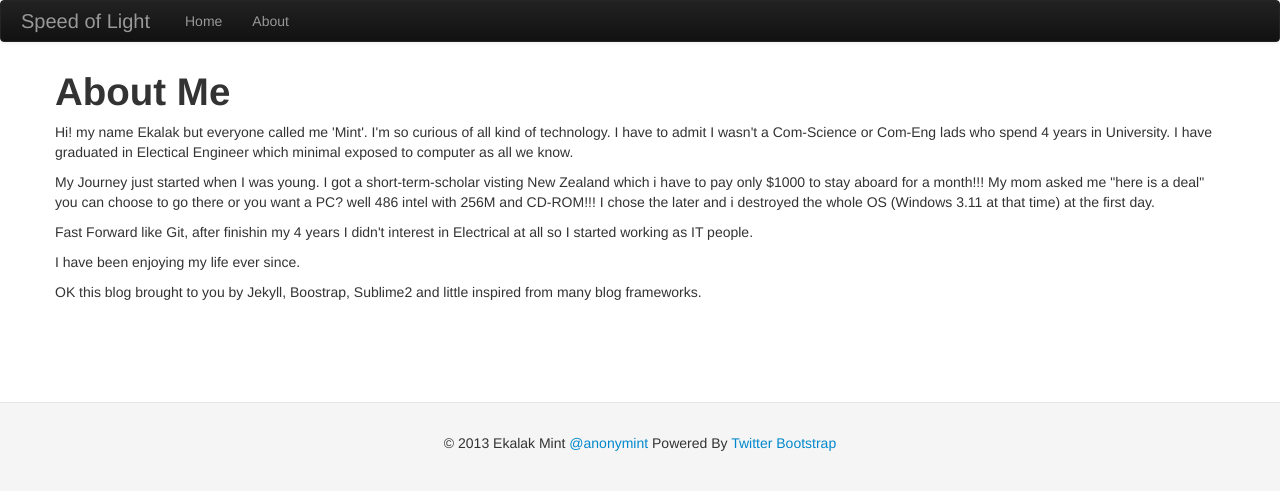
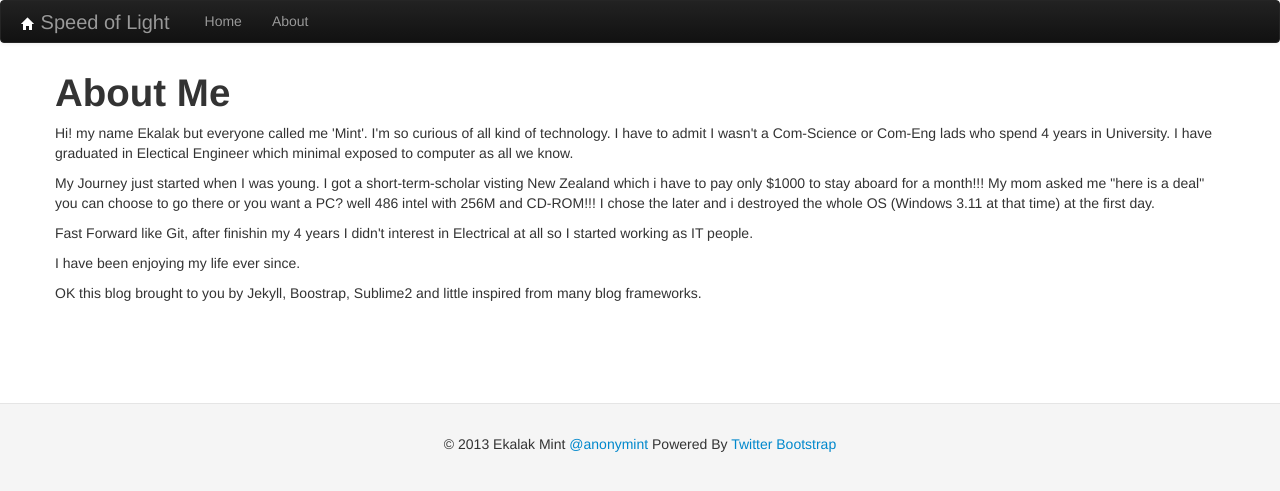
Before and after one commit to anonymint/anonymint.github.com, a Jekyll site: the page built from about.md, in a window 1280 px wide. Shown: the top 491 px of the page. Built offline with Jekyll 4.4.1, drawn with Linux system fonts in a browser that asks for light colours.

```diff
--- a/_layouts/default.html
+++ b/_layouts/default.html
@@ -19,7 +19,7 @@
             			<span class="icon-bar"></span>
             			<span class="icon-bar"></span>
           			</button>
-					<a class="brand"href="/index.html">Speed of Light</a>
+					<a class="brand" href="/index.html"><i class="icon-home icon-white"></i> Speed of Light</a>
 					<!-- <ul class="nav">
 						<li><a href="/index.html">Home</a></li>
 						<li><a href="/about.html">About</a></li>
@@ -56,5 +56,6 @@
 		<!-- Script here to make page load faster-->
 		<script src="{{BASE_PATH}}/assets/jquery/jquery-1.9.1.min.js"></script>
 		<script src="{{BASE_PATH}}/assets/bootstrap/js/bootstrap.min.js"></script>
+		<script src="{{BASE_PATH}}/assets/google-code-prettify/run_prettify.js"></script>
 	</body>
 </html>
--- a/assets/doc.css
+++ b/assets/doc.css
@@ -21,3 +21,8 @@
   background-image:      -o-linear-gradient(left, rgba(0,0,0,0), rgba(0,0,0,.1), rgba(0,0,0,0));
   border: 0;
 }
+
+/* lower icon glyphicons */
+[class^="icon-"] {
+margin-top: 6px;
+}
```
Also changed, not shown: index.md (+2 -2 lines).
